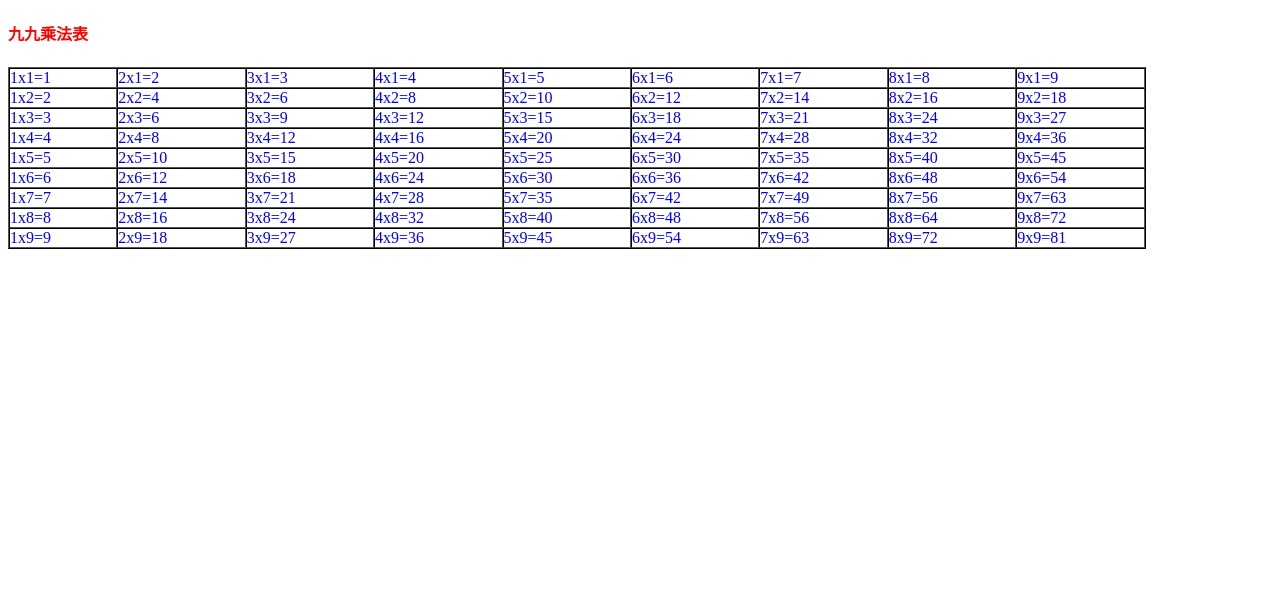
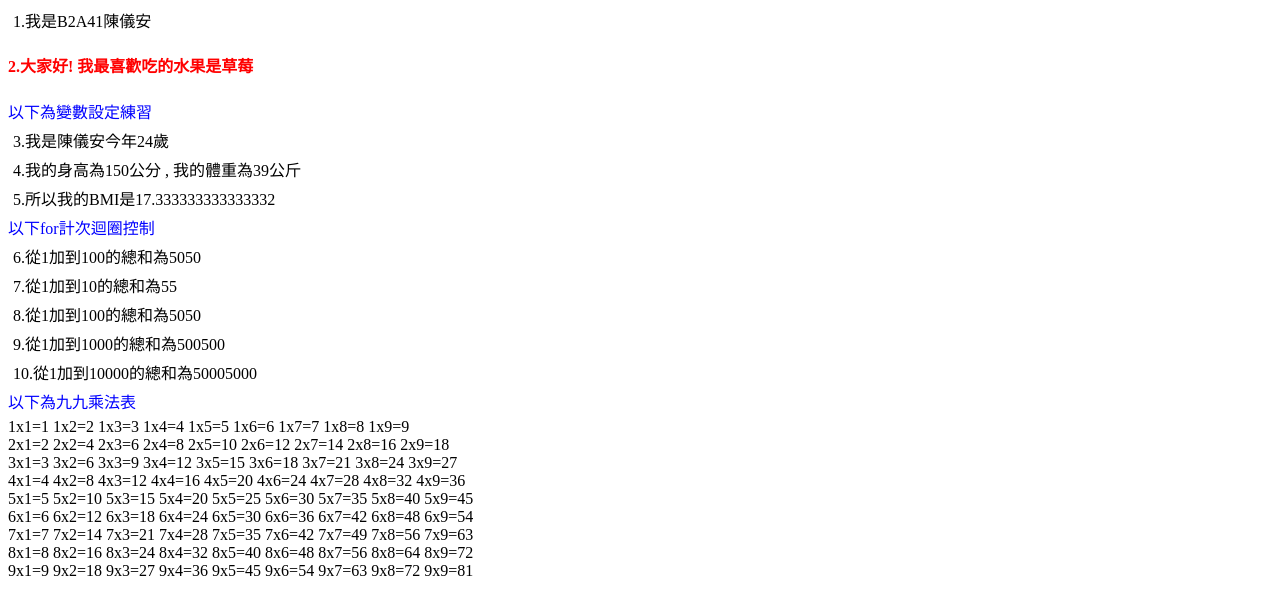
Before and after one commit to yianyianyo/yianyianyo.github.io, a plain HTML site: page B2A41/課堂作業05/index.htm in a window 1280 px wide. Drawn offline with Linux system fonts and the light colour scheme.

Commit message:
Update index.htm

```diff
--- a/B2A41/課堂作業05/index.htm
+++ b/B2A41/課堂作業05/index.htm
@@ -2,7 +2,7 @@
 <html>
 <head>
 	<meta charset="UTF-8">
-	<title>家庭作業04(B2A41陳儀安)</title>
+	<title>課堂作業05(B2A41陳儀安)</title>
 	<style>
 		h4 {
 			color:red;
@@ -13,33 +13,49 @@
 		div{
 			color: blue;
 		}
-		table {
-			border-color: black;
-		}
-		tr{
-			text-align: left;
-		}
-		td{
-			vertical-align: middle;
-		}
 	</style>
 </head>
 	<body>
 	<script>
-		document.write ("<p><h4>九九乘法表</h4></p>");
-		document.write ('<table border="1" width="90%" cellspacing="0" cellpadding="0">');
+		var myName = "陳儀安";
+		var myAge = 24;
+		var myHeight = 150, myWeight = 39;
+		document.write ("<p>1.我是B2A41"+myName+"</p>");
+		document.write ("<p><h4>2.大家好! 我最喜歡吃的水果是草莓</h4></p>");
+		document.write ("<p><div>以下為變數設定練習</div></p>");
+		document.write ("<p>3.我是" + myName + "今年" + myAge +"歲 </p>");
+		document.write ("<p>4.我的身高為" + myHeight + "公分 , 我的體重為" + myWeight +"公斤</p>");
+		document.write ("<p>5.所以我的BMI是" + myWeight/(myHeight/100)**2+"</p>");
+        document.write ("<p><div>以下for計次迴圈控制</div></p>");
 
+		var count1 = 0;
+		for (i=1; i<=100;i++) {
+		   count1 += i;
+		   }
+		document.write ("<p>6.從1加到100的總和為" + count1 + "</p>");
+		var count = 6;
+		function sum (no) {
+			var total = 0;
+			for (i = 1; i <= no; i++) {
+				total += i;
+			}
+			count += 1;
+			document.write("<p>" + count + ".從1加到" + no + "的總和為" + total + "</p>");
+		}
+		sum(10);
+		sum(100);
+		sum(1000);
+		sum(10000);
+		document.write ("<p><div>以下為九九乘法表</div></p>");
 		function cow (ne) {
-			for(j=1;j<=ne;j++){
-				document.write("<tr>")
-				for(i=1; i<= ne; i++){
-				document.write("<td><div>"+i+"x"+j+"="+i*j+""+"</div></td>");
+			for (i = 1; i<= ne; i++) {
+				for (j =1; j <= ne; j++) {
+				document.write ( i + "x" + j + "=" + i*j + " ");
 				}
-			document.write("</tr>");
+			document.write ("<br>");
 			}
-			document.write("</table>")
 		}
-		cow (9);
+		cow(9);
 	</script>
 	</body>
 </html>
```
